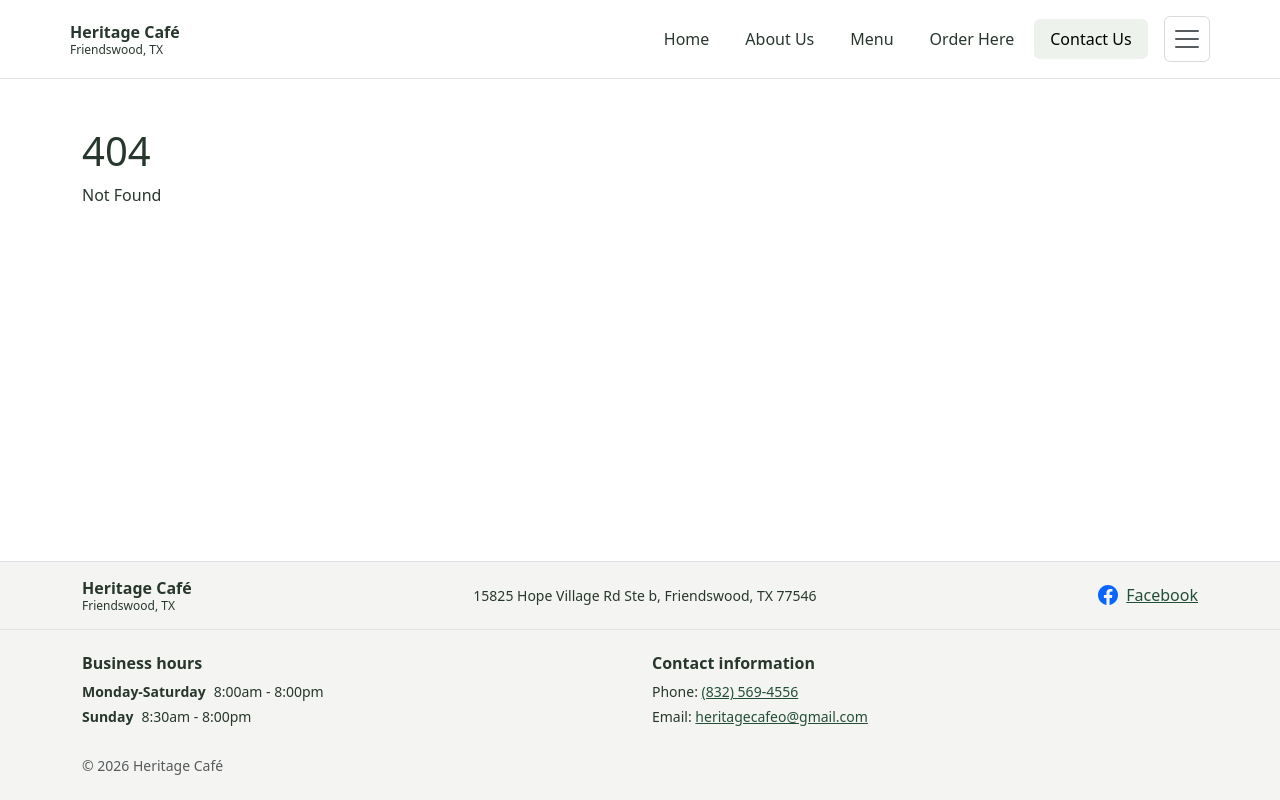
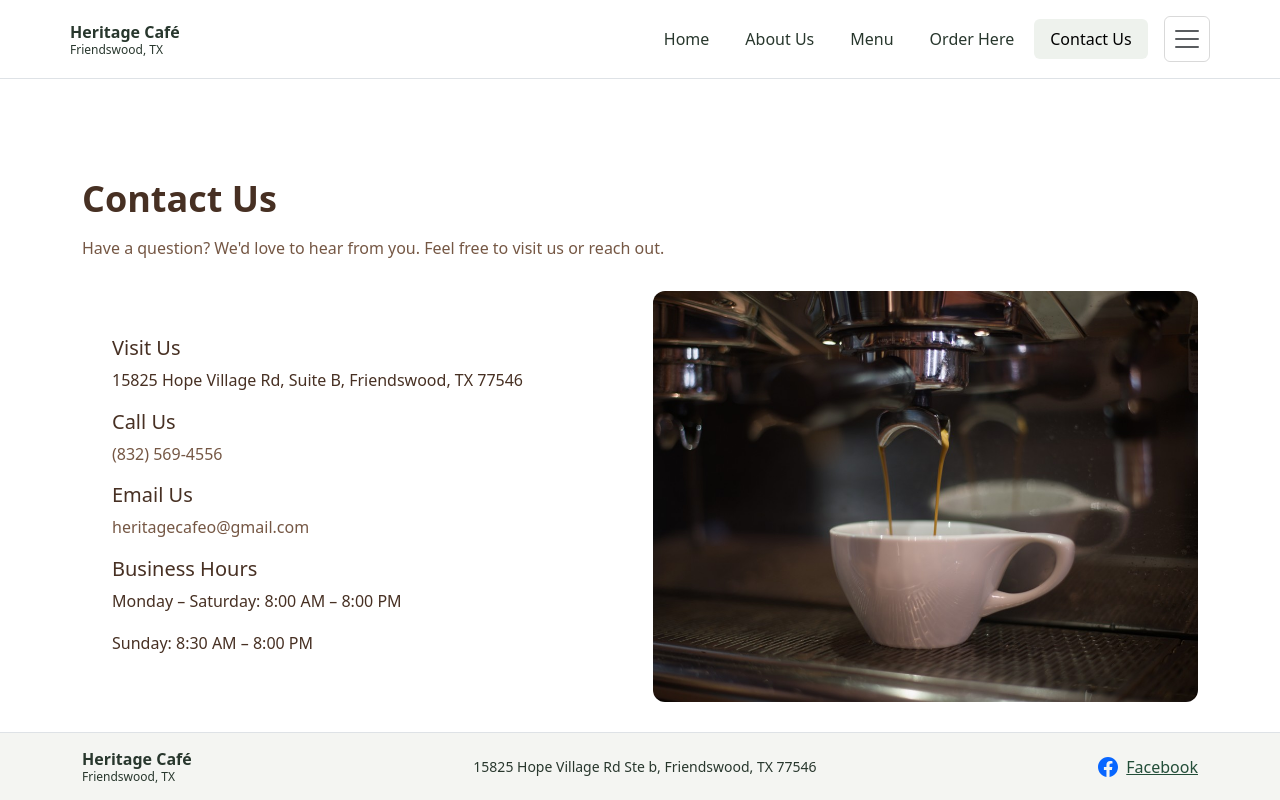
Before and after one commit to Homeless-Rubber-Duck/capstone-T12, a SvelteKit app: page /contact in a window 1280 px wide. Before the commit this address had no page. Shown: the top 800 px of the page. Built offline with nearby package versions, Linux system fonts and the light colour scheme.

Commit message:
Add Heritage Cafe contact page (Issue #23)

```diff
--- /dev/null
+++ b/src/routes/contact/+page.svelte
@@ -0,0 +1,108 @@
+<script lang="ts">
+  const address = '15825 Hope Village Rd, Suite B, Friendswood, TX 77546';
+  const phone = '(832) 569-4556';
+  const email = 'heritagecafeo@gmail.com';
+</script>
+
+<svelte:head>
+  <title>Contact Us | Heritage Café</title>
+  <meta
+    name="description"
+    content="Contact Heritage Café in Friendswood, Texas."
+  />
+</svelte:head>
+
+<section class="contact-page">
+  <h1>Contact Us</h1>
+  <p class="intro">
+    Have a question? We'd love to hear from you.
+    Feel free to visit us or reach out.
+  </p>
+
+  <div class="contact-content">
+    <div class="contact-details">
+      <h2>Visit Us</h2>
+      <p>{address}</p>
+
+      <h2>Call Us</h2>
+      <p><a href="tel:+18325694556">{phone}</a></p>
+
+      <h2>Email Us</h2>
+      <p><a href="mailto:{email}">{email}</a></p>
+
+      <h2>Business Hours</h2>
+      <p>Monday – Saturday: 8:00 AM – 8:00 PM</p>
+      <p>Sunday: 8:30 AM – 8:00 PM</p>
+    </div>
+
+    <img
+      src="/images/contact-coffee.jpg"
+      alt="Coffee being prepared at Heritage Café"
+      class="contact-image"
+    />
+  </div>
+</section>
+
+<style>
+  .contact-page {
+    padding: 50px 0;
+    color: #473023;
+  }
+
+  h1 {
+    font-size: 36px;
+    font-weight: bold;
+    margin-bottom: 15px;
+  }
+
+  .intro {
+    color: #755744;
+    margin-bottom: 30px;
+  }
+
+  .contact-content {
+    display: grid;
+    grid-template-columns: 1fr 1fr;
+    gap: 25px;
+    align-items: stretch;
+  }
+
+  .contact-details {
+    background: #fff;
+    border-radius: 12px;
+    padding: 30px;
+  }
+
+  h2 {
+    font-size: 20px;
+    margin-top: 15px;
+    margin-bottom: 8px;
+  }
+
+  p {
+    line-height: 1.6;
+  }
+
+  a {
+    color: #755744;
+    text-decoration: none;
+  }
+
+  .contact-image {
+    width: 100%;
+    height: 100%;
+    max-height: 450px;
+    object-fit: cover;
+    border-radius: 12px;
+  }
+
+  @media (max-width: 768px) {
+    .contact-content {
+      grid-template-columns: 1fr;
+    }
+
+    .contact-image {
+      height: 280px;
+    }
+  }
+</style>
```
Also changed, not shown: static/images/contact-coffee.jpg (added).
